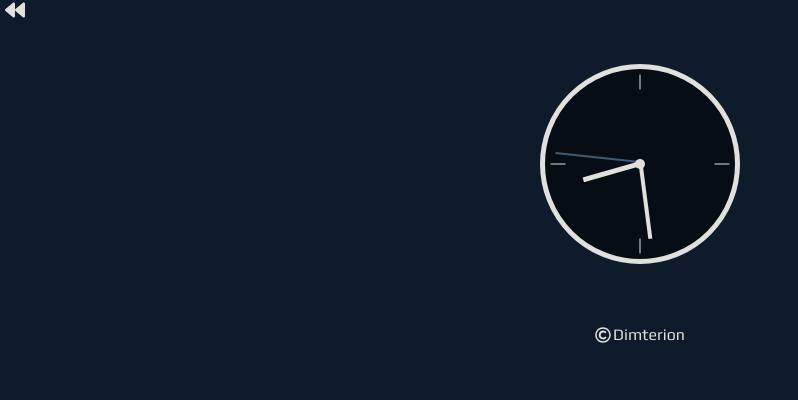
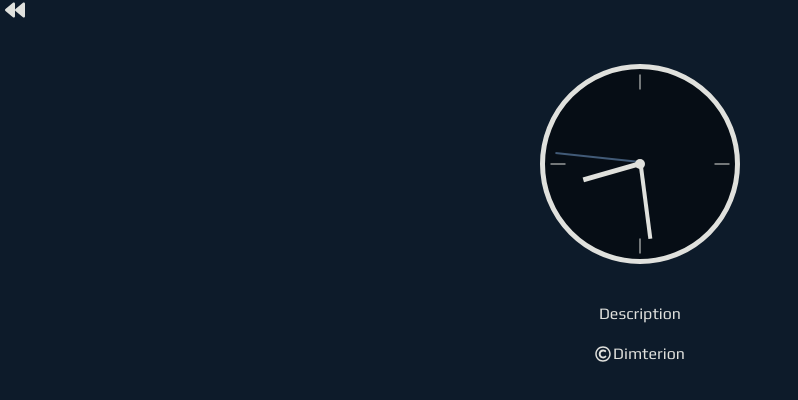
Before and after one commit to Dimterion/Playground, a React (Vite) app: page /clock in a window 1280 px wide. Shown: the top 400 px of the page, without its empty margins (0-798 px from the left). Built offline with nearby package versions, Linux system fonts and the light colour scheme.

Commit message:
adjust footer links

```diff
--- a/src/pages/Clock/Clock.jsx
+++ b/src/pages/Clock/Clock.jsx
@@ -69,7 +69,10 @@ function Clock() {
         <div className="clock-bottomLine"></div>
         <div className="clock-leftLine"></div>
       </section>
-      <Footer />
+      <Footer
+        link="https://medium.com/@dimterion/clock-with-reactjs-css-c2b56fbabd2c"
+        linkName="Description"
+      />
     </main>
   );
 }
--- a/src/pages/ImageEditor/ImageEditor.jsx
+++ b/src/pages/ImageEditor/ImageEditor.jsx
@@ -117,7 +117,10 @@ function ImageEditor() {
           }
         />
       </section>
-      <Footer />
+      <Footer
+        link="https://medium.com/@dimterion/simple-image-editor-with-react-3d681dd88999"
+        linkName="Description"
+      />
     </main>
   );
 }
```
